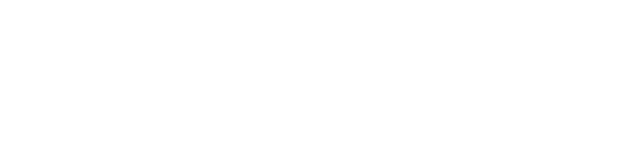
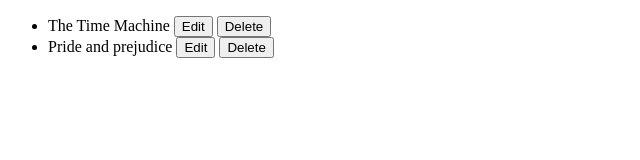
Before and after one commit to sergeyromanov/jsbootcamp, a website: page public/index.html in a window 1280 px wide. Shown: the whole page, without its empty margins (0-640 px from the left). Drawn offline with Linux system fonts and the light colour scheme.

Commit message:
Adding books

```diff
--- a/public/index.html
+++ b/public/index.html
@@ -3,11 +3,17 @@
 <head>
 	<meta charset="utf-8">
 	<title>Skeleton</title>
-
 	<link rel="stylesheet" href="css/main.css">
 </head>
 <body>
-<body>
-    <script src="js/main.js"></script>
+	<ul id="book-list"></ul>
+
+	<script type="text/template" id="book-template">
+		<span>{{title}}</span>
+		<button class="edit-button">Edit</button>
+		<button class="delete-button">Delete</button>
+	</script>
+
+	<script src="js/main.js"></script>
 </body>
 </html>
--- a/public/js/main.js
+++ b/public/js/main.js
@@ -0,0 +1,29 @@
+/**
+ * Example implementation will use an array instead
+ * of a store.
+ */
+var books = ['The Time Machine', 'Pride and prejudice'];
+
+/**
+ * Adds book element on the page
+ */
+function addBook(title) {
+	var bookTemplate = document.getElementById('book-template').innerHTML;
+	var html = bookTemplate.replace('{{title}}', title);
+
+	var li = document.createElement('li');
+	li.innerHTML = html;
+
+	li.querySelector('.edit-button').addEventListener('click', function() {
+		console.log('edit');
+	});
+
+	li.querySelector('.delete-button').addEventListener('click', function() {
+		console.log('delete');
+	});
+
+	var ul = document.getElementById('book-list');
+	ul.appendChild(li);
+}
+
+books.forEach(addBook);
```
